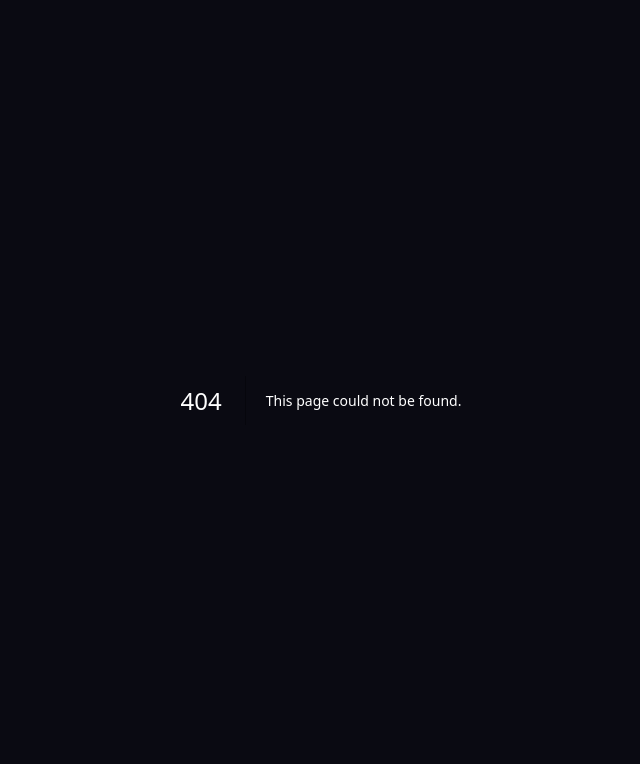
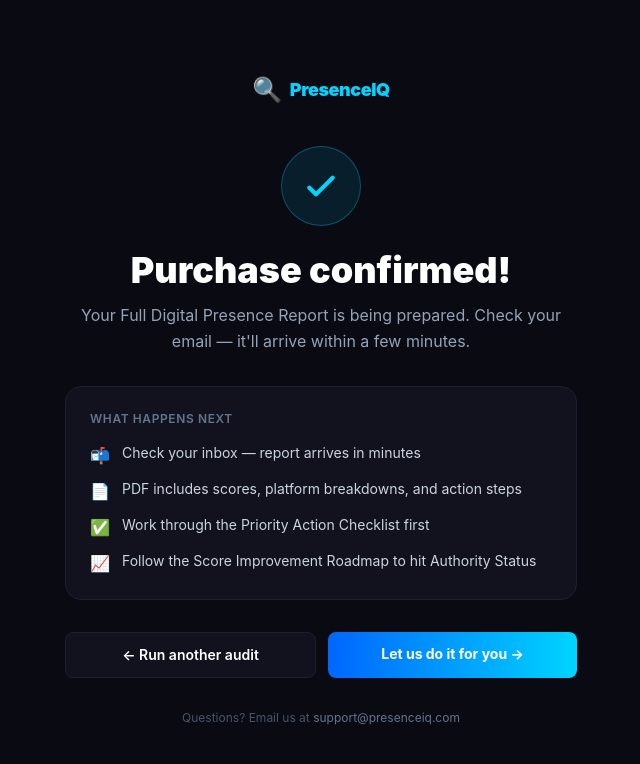
Before and after one commit to ismaelcperez64/presence-iq, a Next.js app: page /thank-you in a window 1280 px wide. Before the commit this address had no page. Shown: the top 764 px of the page, without its empty margins (319-959 px from the left). Built offline with nearby package versions, Linux system fonts and the light colour scheme.

Commit message:
Add thank-you page + checkout-started state on full-report

```diff
--- a/app/full-report/page.tsx
+++ b/app/full-report/page.tsx
@@ -20,9 +20,12 @@ function FullReportContent() {
   const prefillEmail = params.get('email') || '';
 
   const [showUpsell, setShowUpsell] = useState(false);
+  const [checkoutStarted, setCheckoutStarted] = useState(false);
   const [email] = useState(prefillEmail);
 
-  const handlePurchase = () => setShowUpsell(true);
+  const handlePurchase = () => {
+    setShowUpsell(true);
+  };
 
   const goToPayment = (includeDFY: boolean) => {
     const base = includeDFY
@@ -30,6 +33,8 @@ function FullReportContent() {
       : 'https://buy.stripe.com/test_4gMaEW58qb274YfgKK9ws00';
     const paymentUrl = `${base}?prefilled_email=${encodeURIComponent(email)}&client_reference_id=${encodeURIComponent(name)}`;
     window.open(paymentUrl, '_blank');
+    setShowUpsell(false);
+    setCheckoutStarted(true);
   };
 
   const verdictColor =
@@ -41,12 +46,14 @@ function FullReportContent() {
     <main className="min-h-screen bg-brand-dark px-4 py-12">
       <div className="max-w-2xl mx-auto">
 
+        {/* Logo */}
         <div className="text-center mb-10">
           <a href="/" className="inline-flex items-center gap-2 text-brand-cyan font-black text-lg tracking-tight">
             <span className="text-2xl">🔍</span> PresenceIQ
           </a>
         </div>
 
+        {/* Hero */}
         <div className="text-center mb-8 animate-fade-in">
           {score > 0 && (
             <div className={`inline-flex items-center gap-2 bg-brand-card border border-brand-border rounded-full px-4 py-1.5 text-xs font-semibold mb-4 ${verdictColor}`}>
@@ -59,9 +66,12 @@ function FullReportContent() {
               Presence Report
             </span>
           </h1>
-          <p className="text-slate-400">Everything the audit found — documented, scored, and prioritized into one actionable PDF.</p>
+          <p className="text-slate-400">
+            Everything the audit found — documented, scored, and prioritized into one actionable PDF.
+          </p>
         </div>
 
+        {/* Feature grid */}
         <div className="grid grid-cols-1 sm:grid-cols-2 gap-3 mb-8">
           {FEATURES.map(({ icon, title, desc }) => (
             <div key={title} className="rounded-xl border border-brand-border bg-brand-card p-4 flex gap-3">
@@ -74,7 +84,17 @@ function FullReportContent() {
           ))}
         </div>
 
-        <div className="rounded-2xl border border-brand-cyan/30 bg-brand-cyan/5 p-6 mb-6">
+        {/* Checkout-started banner */}
+        {checkoutStarted && (
+          <div className="rounded-2xl border border-brand-cyan/40 bg-brand-cyan/5 p-5 mb-6 text-center animate-fade-in">
+            <p className="text-2xl mb-2">🎉</p>
+            <p className="text-white font-bold mb-1">Checkout opened in a new tab</p>
+            <p className="text-slate-400 text-sm">Complete your payment there — your report will be emailed as soon as it's confirmed.</p>
+          </div>
+        )}
+
+        {/* Order box */}
+        <div className={`rounded-2xl border border-brand-cyan/30 bg-brand-cyan/5 p-6 mb-6 transition-opacity ${checkoutStarted ? 'opacity-40 pointer-events-none' : ''}`}>
           <div className="flex items-center justify-between mb-4">
             <div>
               <p className="text-xs font-semibold text-slate-500 uppercase tracking-wider">One-time payment</p>
@@ -92,35 +112,47 @@ function FullReportContent() {
             </div>
           ) : null}
 
-          <button onClick={handlePurchase}
-            className="w-full py-4 rounded-lg bg-gradient-to-r from-brand-blue to-brand-cyan text-white font-bold text-base hover:opacity-90 transition-opacity">
+          <button
+            onClick={handlePurchase}
+            className="w-full py-4 rounded-lg bg-gradient-to-r from-brand-blue to-brand-cyan text-white font-bold text-base hover:opacity-90 transition-opacity"
+          >
             Complete Purchase — $47 →
           </button>
-          <p className="text-center text-xs text-slate-600 mt-2">🔒 Secure checkout via Stripe • Instant delivery</p>
+          <p className="text-center text-xs text-slate-600 mt-2">
+            🔒 Secure checkout via Stripe • Instant delivery
+          </p>
         </div>
 
+        {/* Trust row */}
         <div className="flex flex-wrap justify-center gap-6 text-xs text-slate-600">
           <span>💳 Stripe accepted</span>
           <span>📬 Delivered instantly to your email</span>
           <span>🔒 100% money-back guarantee</span>
         </div>
 
-        <a href="/" className="block mt-8 text-center text-sm text-slate-600 hover:text-slate-400 transition-colors">← Back to audit</a>
+        <a href="/" className="block mt-8 text-center text-sm text-slate-600 hover:text-slate-400 transition-colors">
+          ← Back to audit
+        </a>
       </div>
 
+      {/* ── Upsell Modal ── */}
       {showUpsell && (
         <div className="fixed inset-0 z-50 flex items-center justify-center p-4 bg-black/70 backdrop-blur-sm animate-fade-in">
           <div className="bg-brand-card border border-brand-border rounded-2xl max-w-lg w-full p-6 sm:p-8 shadow-2xl">
+
             <div className="text-center mb-6">
               <div className="text-5xl mb-3">🚀</div>
               <p className="text-xs font-semibold text-brand-cyan uppercase tracking-wider mb-1">One-time offer</p>
-              <h2 className="text-2xl font-black text-white mb-2">Skip the DIY — Let Us Build It For You</h2>
+              <h2 className="text-2xl font-black text-white mb-2">
+                Skip the DIY — Let Us Build It For You
+              </h2>
               <p className="text-slate-400 text-sm">
                 Add our <strong className="text-white">Done For You</strong> service and we&apos;ll build your entire
                 digital presence from scratch — Facebook, YouTube, LinkedIn, and monthly lead automation.
               </p>
             </div>
 
+            {/* Comparison */}
             <div className="grid grid-cols-2 gap-3 mb-6">
               <div className="rounded-lg border border-brand-border bg-brand-dark p-3 text-center">
                 <p className="text-xs text-slate-500 mb-1">Full Report only</p>
@@ -135,19 +167,29 @@ function FullReportContent() {
             </div>
 
             <ul className="space-y-2 mb-6">
-              {['Everything in the Full Report', 'FB, YouTube & LinkedIn profiles created', 'AI-generated profile content', 'Monthly lead automation system', 'Dedicated account manager'].map(f => (
+              {[
+                'Everything in the Full Report',
+                'FB, YouTube & LinkedIn profiles created',
+                'AI-generated profile content',
+                'Monthly lead automation system',
+                'Dedicated account manager',
+              ].map(f => (
                 <li key={f} className="flex items-center gap-2 text-sm text-slate-300">
                   <span className="text-brand-cyan flex-shrink-0">✓</span> {f}
                 </li>
               ))}
             </ul>
 
-            <button onClick={() => goToPayment(true)}
-              className="w-full py-3.5 rounded-lg bg-gradient-to-r from-brand-blue to-brand-cyan text-white font-bold text-sm hover:opacity-90 transition-opacity mb-2">
+            <button
+              onClick={() => goToPayment(true)}
+              className="w-full py-3.5 rounded-lg bg-gradient-to-r from-brand-blue to-brand-cyan text-white font-bold text-sm hover:opacity-90 transition-opacity mb-2"
+            >
               Yes! Add Done For You — $297 setup + $59/mo →
             </button>
-            <button onClick={() => goToPayment(false)}
-              className="w-full py-2 text-sm text-slate-500 hover:text-slate-300 transition-colors">
+            <button
+              onClick={() => goToPayment(false)}
+              className="w-full py-2 text-sm text-slate-500 hover:text-slate-300 transition-colors"
+            >
               No thanks, just the $47 report
             </button>
           </div>
--- /dev/null
+++ b/app/thank-you/page.tsx
@@ -0,0 +1,112 @@
+'use client';
+
+import { Suspense } from 'react';
+import { useSearchParams } from 'next/navigation';
+
+function ThankYouContent() {
+  const params = useSearchParams();
+  const product = params.get('product') || 'report';
+  const email = params.get('email') || '';
+
+  const isDFY = product === 'dfy';
+
+  return (
+    <main className="min-h-screen bg-brand-dark flex items-center justify-center px-4 py-16">
+      <div className="max-w-lg w-full text-center animate-fade-in">
+
+        {/* Logo */}
+        <div className="mb-10">
+          <a href="/" className="inline-flex items-center gap-2 text-brand-cyan font-black text-lg tracking-tight">
+            <span className="text-2xl">🔍</span> PresenceIQ
+          </a>
+        </div>
+
+        {/* Checkmark */}
+        <div className="w-20 h-20 rounded-full bg-brand-cyan/10 border border-brand-cyan/30 flex items-center justify-center mx-auto mb-6">
+          <svg className="w-10 h-10 text-brand-cyan" fill="none" viewBox="0 0 24 24" stroke="currentColor" strokeWidth={2.5}>
+            <path strokeLinecap="round" strokeLinejoin="round" d="M5 13l4 4L19 7" />
+          </svg>
+        </div>
+
+        <h1 className="text-3xl sm:text-4xl font-black text-white mb-3">
+          {isDFY ? "You're all set!" : 'Purchase confirmed!'}
+        </h1>
+
+        <p className="text-slate-400 mb-8 leading-relaxed">
+          {isDFY
+            ? 'Welcome to Done For You. Your account manager will reach out within 1 business day to kick things off.'
+            : 'Your Full Digital Presence Report is being prepared. Check your email — it\'ll arrive within a few minutes.'}
+        </p>
+
+        {email && (
+          <div className="mb-8 px-4 py-3 rounded-xl bg-brand-card border border-brand-border text-sm text-slate-400">
+            📧 Sent to: <span className="text-white font-semibold">{email}</span>
+          </div>
+        )}
+
+        {/* What to expect */}
+        <div className="rounded-2xl border border-brand-border bg-brand-card p-6 mb-8 text-left">
+          <p className="text-xs font-semibold text-slate-500 uppercase tracking-wider mb-4">
+            What happens next
+          </p>
+          <ul className="space-y-3">
+            {(isDFY ? [
+              { icon: '📬', text: 'Confirmation email sent to your inbox' },
+              { icon: '📞', text: 'Account manager calls within 1 business day' },
+              { icon: '🔨', text: 'Profile build starts — FB, YouTube & LinkedIn' },
+              { icon: '🤖', text: 'Lead automation goes live within 5–7 business days' },
+            ] : [
+              { icon: '📬', text: 'Check your inbox — report arrives in minutes' },
+              { icon: '📄', text: 'PDF includes scores, platform breakdowns, and action steps' },
+              { icon: '✅', text: 'Work through the Priority Action Checklist first' },
+              { icon: '📈', text: 'Follow the Score Improvement Roadmap to hit Authority Status' },
+            ]).map(({ icon, text }) => (
+              <li key={text} className="flex items-start gap-3 text-sm text-slate-300">
+                <span className="flex-shrink-0 text-base">{icon}</span>
+                <span>{text}</span>
+              </li>
+            ))}
+          </ul>
+        </div>
+
+        {/* CTAs */}
+        <div className="flex flex-col sm:flex-row gap-3">
+          <a
+            href="/"
+            className="flex-1 py-3 rounded-lg bg-brand-card border border-brand-border text-white text-sm font-semibold hover:border-brand-cyan transition-colors text-center"
+          >
+            ← Run another audit
+          </a>
+          {!isDFY && (
+            <a
+              href={`/done-for-you`}
+              className="flex-1 py-3 rounded-lg bg-gradient-to-r from-brand-blue to-brand-cyan text-white text-sm font-bold hover:opacity-90 transition-opacity text-center"
+            >
+              Let us do it for you →
+            </a>
+          )}
+        </div>
+
+        <p className="mt-8 text-xs text-slate-600">
+          Questions? Email us at{' '}
+          <a href="mailto:support@presenceiq.com" className="text-slate-500 hover:text-slate-300 transition-colors">
+            support@presenceiq.com
+          </a>
+        </p>
+
+      </div>
+    </main>
+  );
+}
+
+export default function ThankYouPage() {
+  return (
+    <Suspense fallback={
+      <div className="min-h-screen bg-brand-dark flex items-center justify-center">
+        <div className="text-slate-400">Loading...</div>
+      </div>
+    }>
+      <ThankYouContent />
+    </Suspense>
+  );
+}
```
